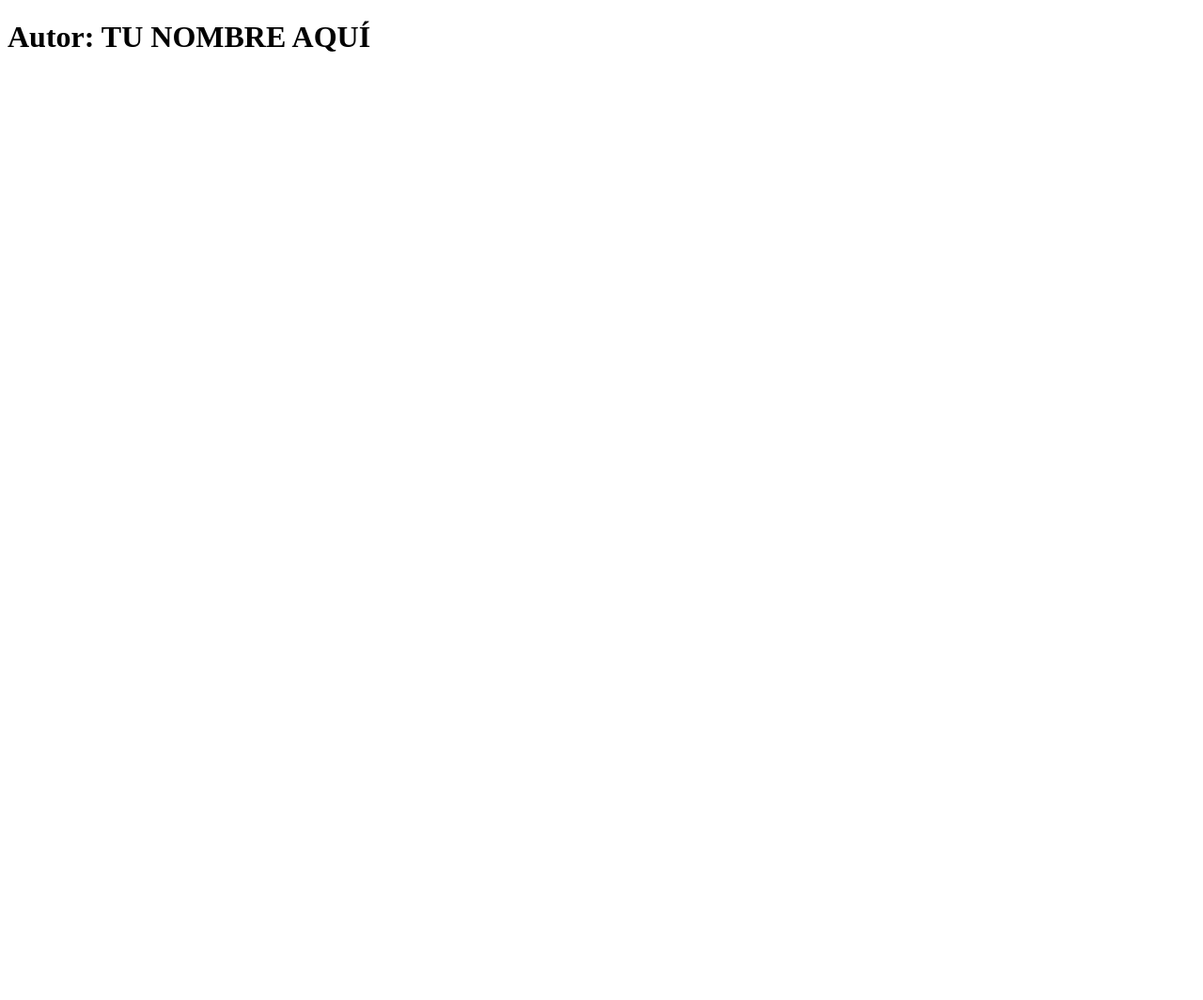
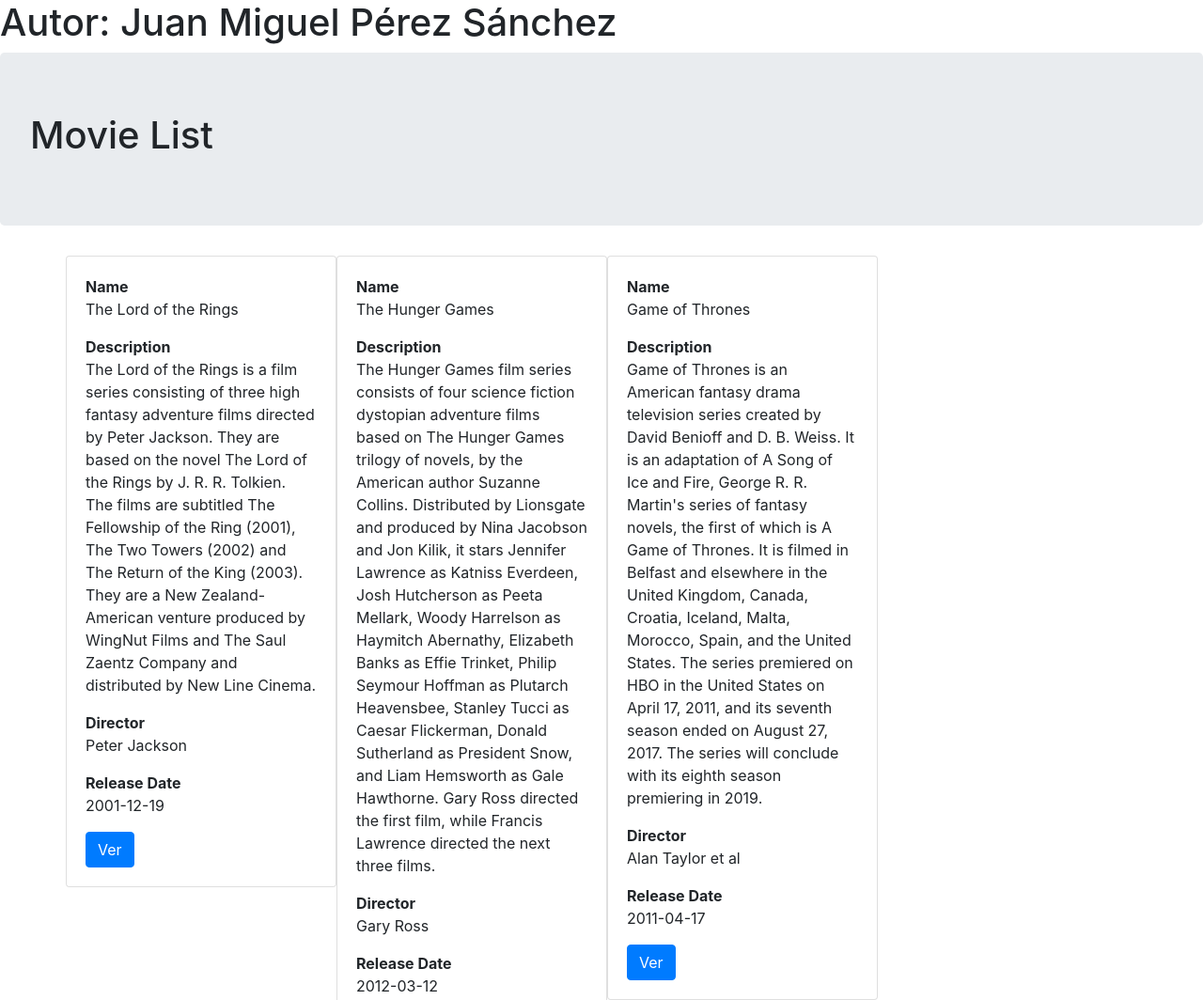
Before and after one commit to Juanmi1999/practica_vuejs_introduccion, a website: page index.html in a window 1280 px wide. Shown: the top 1064 px of the page at 94% size. Before the commit the page ends 800 px from the top, so only its background shows below. Drawn offline with nearby package versions, Linux system fonts and the light colour scheme.

Commit message:
Practica 1

```diff
--- a/index.html
+++ b/index.html
@@ -7,11 +7,12 @@
         <meta name="author" content="">
         <meta name="description" content="">
         <meta name="viewport" content="width=device-width, initial-scale=1">
+        <link rel="stylesheet" href="https://maxcdn.bootstrapcdn.com/bootstrap/4.0.0/css/bootstrap.min.css" integrity="sha384-Gn5384xqQ1aoWXA+058RXPxPg6fy4IWvTNh0E263XmFcJlSAwiGgFAW/dAiS6JXm" crossorigin="anonymous">
     </head>
 
     <body>
 
-        <h1 id="autor">Autor: TU NOMBRE AQUÍ</h1>
+        <h1 id="autor">Autor: Juan Miguel Pérez Sánchez</h1>
 
         <!-- https://vuejs.org/v2/guide/index.html -->
         <div id="app">
@@ -27,9 +28,27 @@
                    - El término <dt> será la propiedad "prompt"
                    - La definición <dd> será la propiedad "value"
             -->
-
+            <div class="jumbotron">
+                <h1 id="title">{{title}}</h1>
+            </div>
+            <div class="container">
+                <div class="row">
+                    <div class="col-s-4" v-for="item in arrayItems">
+                        <div class="card" style="width: 18rem;">
+                            <div class="card-body">
+                                <dl v-for="d in item.data">
+                                    <dt>{{d.prompt}}</dt>
+                                    <dd>{{d.value}}</dd>
+                                </dl>
+                                <a v-bind:href="item.href" class="btn btn-primary">Ver</a>
+                            </div>
+                        </div>
+                    </div>
+                </div>
+            </div>
         </div>
-
+        <script src="https://cdn.jsdelivr.net/npm/vue@2/dist/vue.js"></script>
+        <script src="./js/script.js"></script>
     </body>
 
 </html>
--- a/js/script.js
+++ b/js/script.js
@@ -43,6 +43,8 @@
 var app = new Vue({
   el: '#app',
   data: {
-    col: server_data
+    col: server_data,
+    title:server_data.collection.title,
+    arrayItems:server_data.collection.items,
   }
 });
```
